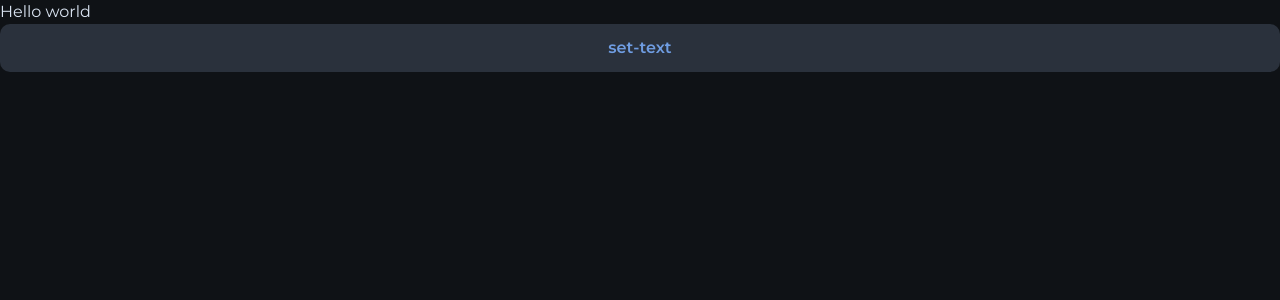
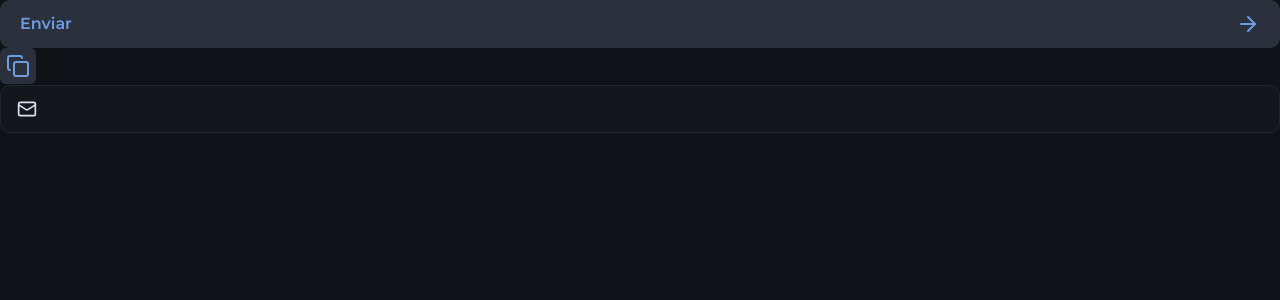
Before and after one commit to Enz0Gabriel/nlw-web, a Next.js app: page / in a window 1280 px wide. Shown: the top 300 px of the page. Built offline with nearby package versions, Linux system fonts and the light colour scheme.

Commit message:
Configurando Input

```diff
--- a/package.json
+++ b/package.json
@@ -10,6 +10,7 @@
   },
   "dependencies": {
     "@tailwindcss/postcss": "^4.1.11",
+    "lucide-react": "^0.525.0",
     "next": "15.3.5",
     "postcss": "^8.5.6",
     "react": "^19.0.0",
--- a/src/app/page.tsx
+++ b/src/app/page.tsx
@@ -1,9 +1,30 @@
 import { Button } from "@/components/button";
+import { IconButton } from "@/components/icon-button";
+import { InputField, InputIcon, InputRoot } from "@/components/input";
+import { ArrowRight, Copy, Mail } from "lucide-react";
+
 export default function Home() {
   return (
     <main>
-      <h1> Hello world</h1>
-      <Button />
+      <Button type="submit">
+        Enviar
+        <ArrowRight />
+
+      </Button>
+
+      <IconButton>
+        <Copy />
+      </IconButton>
+
+      <div>
+        <InputRoot>
+          <InputIcon>
+            <Mail className="size-5"/>
+          </InputIcon>
+
+          <InputField />
+        </InputRoot>
+      </div>
     </main>
   );
 }
--- a/src/components/button.tsx
+++ b/src/components/button.tsx
@@ -1,11 +1,14 @@
-interface ButtonProps {
-  text?: string
-}
+import { ComponentProps, ReactNode } from "react"
+
+interface ButtonProps extends ComponentProps<'button'> {}
 
 export function Button(props: ButtonProps) {
     return (
-    <button className="px-5 h-12 bg-gray-500 text-blue font-semibold rounded-xl w-full cursor-pointer transition-colors hover:bg-blue hover:text-gray-900 duration-300">
-      {props.text || 'set-text'}
+    <button
+      className="flex justify-between items-center px-5 h-12 bg-gray-500 text-blue font-semibold rounded-xl w-full cursor-pointer transition-colors hover:bg-blue hover:text-gray-900 duration-300"
+      {...props}
+    >
+      {props.children}
     </button>
     )
 }
--- /dev/null
+++ b/src/components/icon-button.tsx
@@ -0,0 +1,12 @@
+import { ComponentProps, ReactNode } from "react"
+
+interface IconButtonProps extends ComponentProps<'button'> {}
+
+export function IconButton(props: IconButtonProps) {
+    return (
+        <button
+            className="p-1.5 bg-gray-500 text-blue rounded-md cursor-pointer transition-colors hover:bg-blue hover:text-gray-900 duration-300"
+            {...props}
+        />
+    )
+}
--- /dev/null
+++ b/src/components/input.tsx
@@ -0,0 +1,37 @@
+import { ComponentProps } from "react";
+
+interface InputRootProps extends ComponentProps<'div'>{
+  error?: boolean
+}
+
+export function InputRoot({ error = false, ...props}: InputRootProps) {
+  return (
+      <div
+        data-error={error}
+        className="group bg-gray-800 h-12 border border-gray-600 rounded-xl px-4 flex items-center gap-2 focus-within:border-gray-100 data-[error=true]:border-danger"
+        {...props}
+      />
+  )
+}
+
+interface InputIconProps extends ComponentProps<'span'> {}
+
+export function InputIcon(props: InputIconProps) {
+  return (
+      <span
+          className="text-gray-400 group-focus-within:text-gray-100 group-[&:not(:has(input:placeholder-shown))]:text-gray-100 group-data-[error=true]:text-danger"
+          {...props}
+        />
+  )
+}
+
+interface InputFieldProps extends ComponentProps<'input'> {}
+
+export function InputField(props: InputFieldProps) {
+  return (
+      <input
+          className="flex-1 outline-0 placeholder-gray-400"
+          {...props}
+        />
+  )
+}
```
Also changed, not shown: 1 other file (tests, documents, lock files or other folders).
